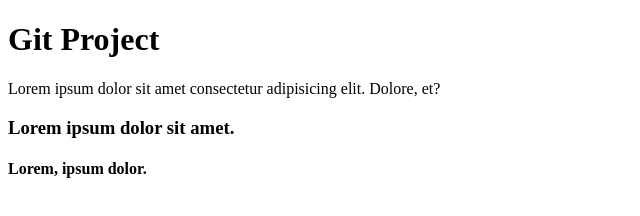
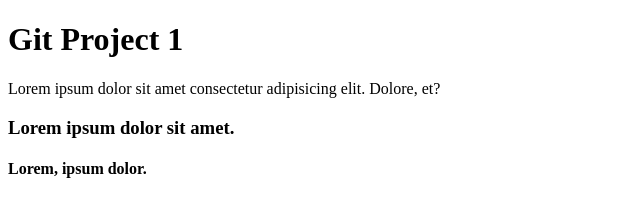
Before and after one commit to mdidech/first-app-git, a plain HTML site: page index.html in a window 1280 px wide. Shown: the full height of the page, 0-640 px from the left. Drawn offline with Linux system fonts and the light colour scheme.

Commit message:
modify h1

```diff
--- a/index.html
+++ b/index.html
@@ -6,7 +6,7 @@
  <title>Document</title>
 </head>
 <body>
- <h1>Git Project</h1>
+ <h1>Git Project 1</h1>
  <p>Lorem ipsum dolor sit amet consectetur adipisicing elit. Dolore, et?</p>
  <h3>Lorem ipsum dolor sit amet.</h3>
  <h4>Lorem, ipsum dolor.</h4>
```
